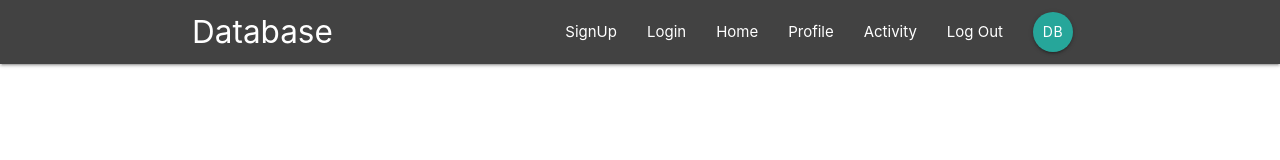
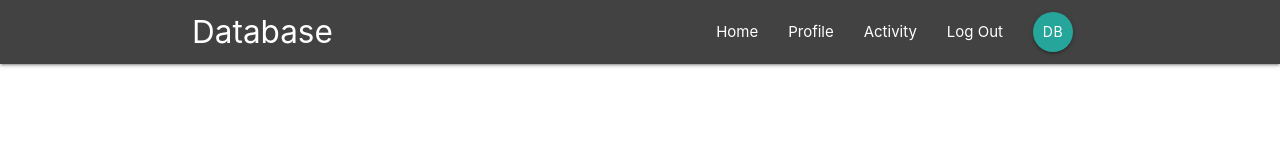
Before and after one commit to Marwan-Boys/NSERC-TeamProject, a React (Create React App) app in the folder website/: page / in a window 1280 px wide. Shown: the top 160 px of the page. Built offline with nearby package versions, Linux system fonts and the light colour scheme.

Commit message:
SignedOutLinks code removed

```diff
--- a/website/src/Components/layout/NavigationBar.js
+++ b/website/src/Components/layout/NavigationBar.js
@@ -9,7 +9,6 @@ const Navbar = () => {
             <div className={"container"}>
                 <Link to={'/'} className={"brand-logo"}> Database </Link>
                 <SignedInLinks/>
-                <SignedOutLinks/>
             </div>
         </nav>
     )
--- a/website/src/Components/layout/SignedOutLinks.js
+++ /dev/null
@@ -1,13 +0,0 @@
-import React from "react";
-import {Link, NavLink} from 'react-router-dom'
-
-const SignedOutLinks = () => {
-    return (
-        <ul className={"right"}>
-            <li><NavLink to={'/'}>SignUp</NavLink></li>
-            <li><NavLink to={'/'}>Login</NavLink></li>
-        </ul>
-    )
-}
-
-export default SignedOutLinks
```
